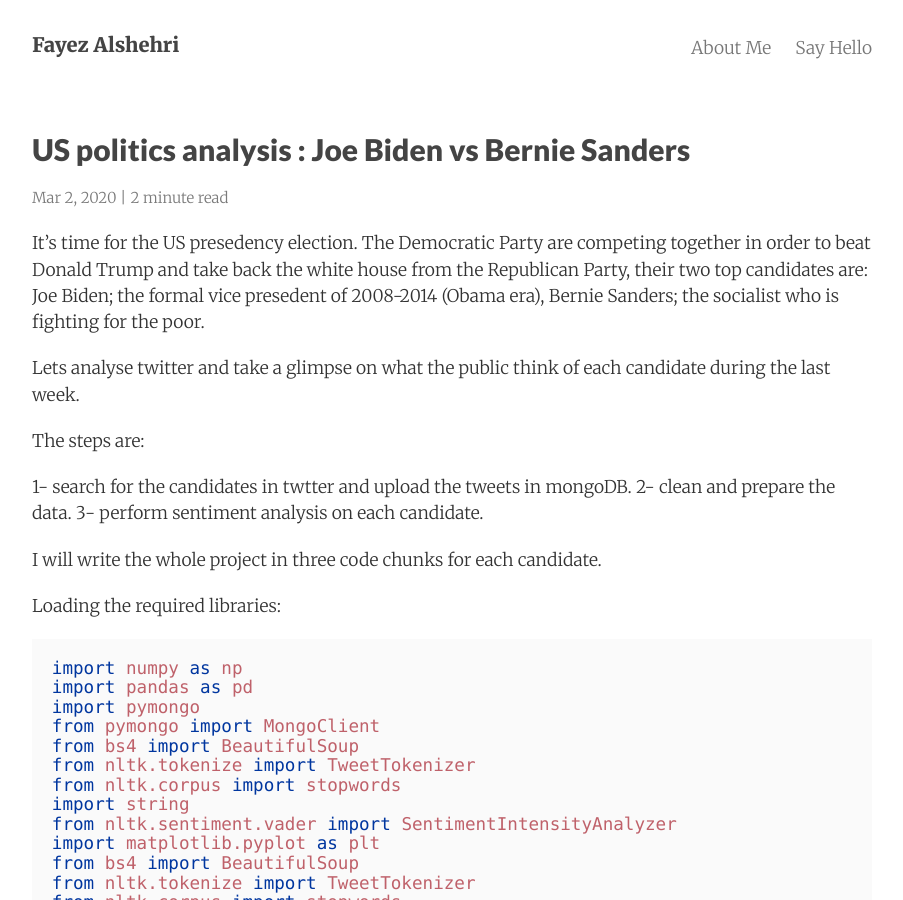
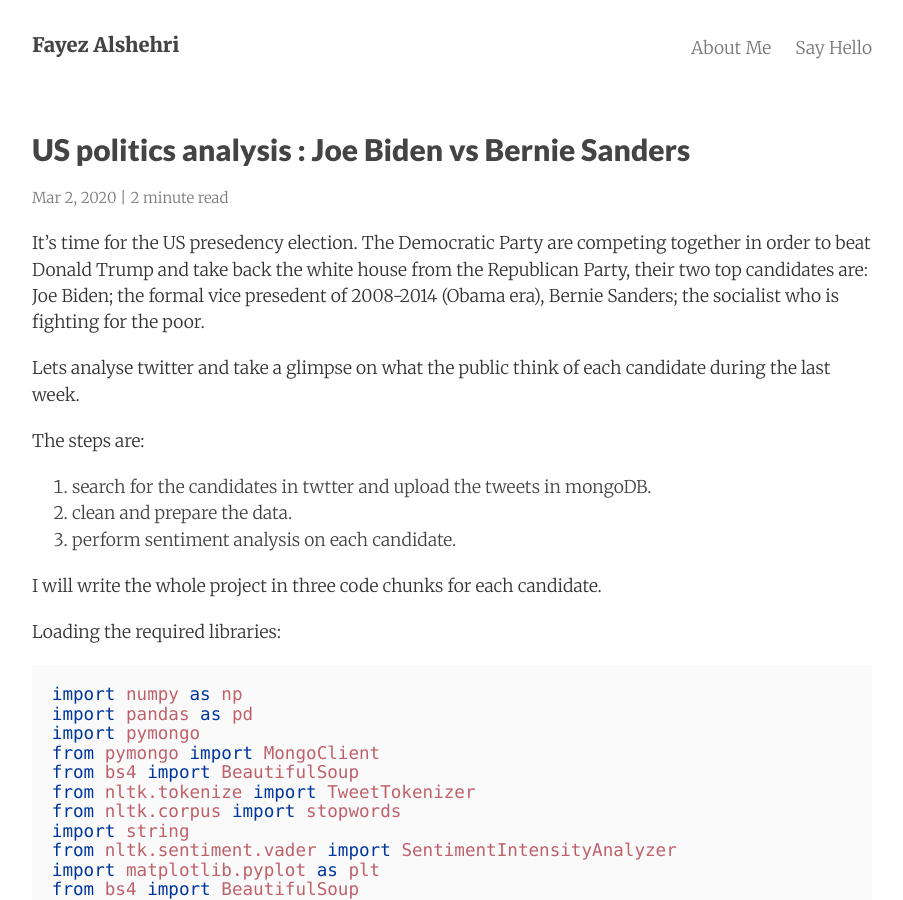
Before and after one commit to fayez-als/fayez-als.github.io, a Jekyll site: the page built from _posts/2014-06-10-Politics.md, in a window 1280 px wide and 900 px high. Shown: the whole window, without its empty margins (188-1091 px from the left). Built offline with Jekyll 4.4.1, drawn with Linux system fonts in a browser that asks for light colours; nearby versions of some CDN libraries.

Commit message:
Update 2014-06-10-Politics.md

```diff
--- a/_posts/2014-06-10-Politics.md
+++ b/_posts/2014-06-10-Politics.md
@@ -14,9 +14,9 @@
 
 The steps are:
 
-1- search for the candidates in twtter and upload the tweets in mongoDB.
-2- clean and prepare the data.
-3- perform sentiment analysis on each candidate.
+1. search for the candidates in twtter and upload the tweets in mongoDB.
+2. clean and prepare the data.
+3. perform sentiment analysis on each candidate.
 
 
 I will write the whole project in three code chunks for each candidate.
```
